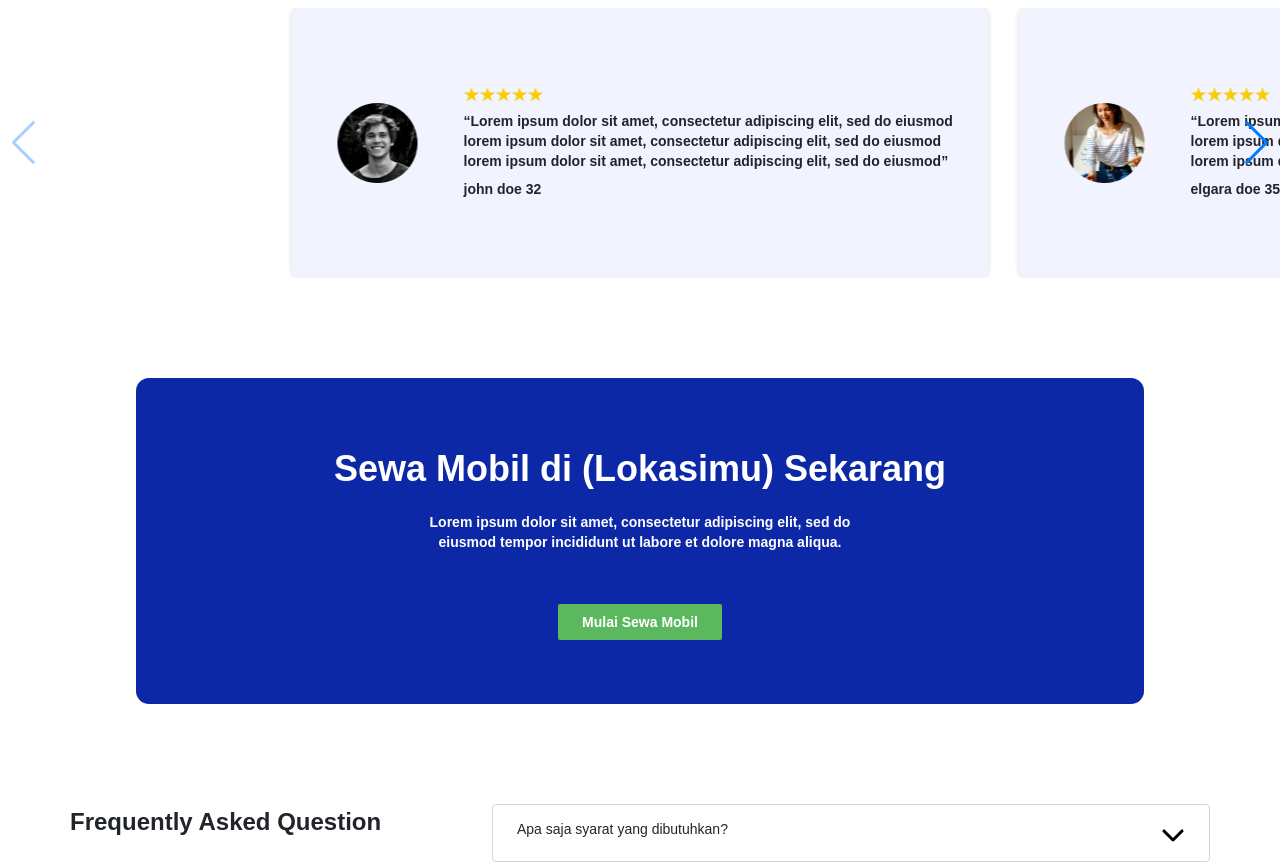
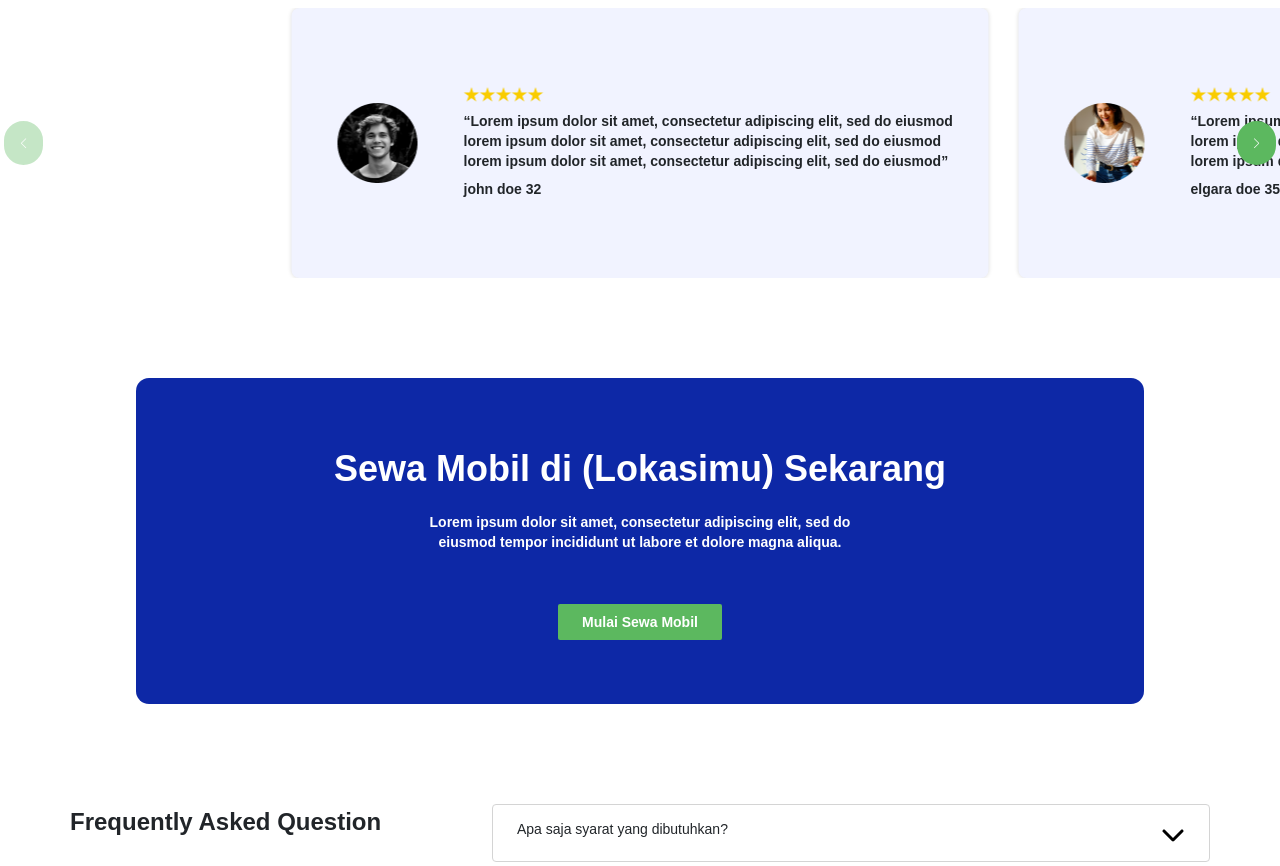
Before and after one commit to Elgara5364/F-FER23001028_14_Ste_Challenge_Gold, a React (Vite) app: page / in a window 1280 px wide. Shown: the part 1600-2466 px from the top of the page. Built offline with nearby package versions, Linux system fonts and the light colour scheme.

Commit message:
add carousel on homepage

```diff
--- a/src/components/Testimonial/style.css
+++ b/src/components/Testimonial/style.css
@@ -68,6 +68,8 @@
   /* background-color: green; */
 }
 
+/* SWIPER CODE START */
+
 .swiper {
   width: 100%;
   height: 100%;
@@ -83,6 +85,18 @@
   display: block;
   justify-content: center;
   align-items: center;
+}
+
+.swiper-button-prev:after,
+.swiper-button-next:after {
+  display: inline-block;
+  /* margin-top: 24px; */
+  font-size: 10px !important;
+  background-color: #5cb85f;
+  padding: 15px;
+  border-radius: 100px;
+  border: 2px solid #5cb85f;
+  color: white;
 }
 
 @media screen and (max-width: 360px) {
```
